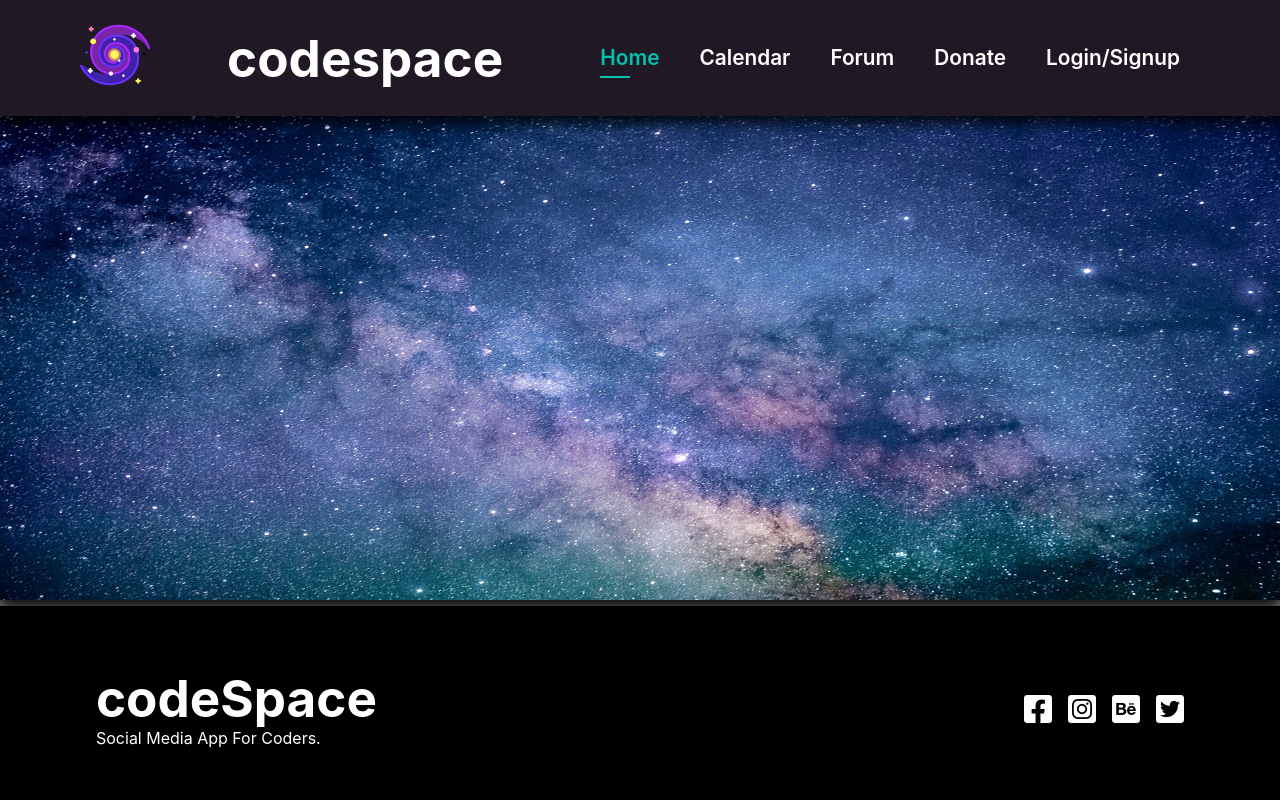
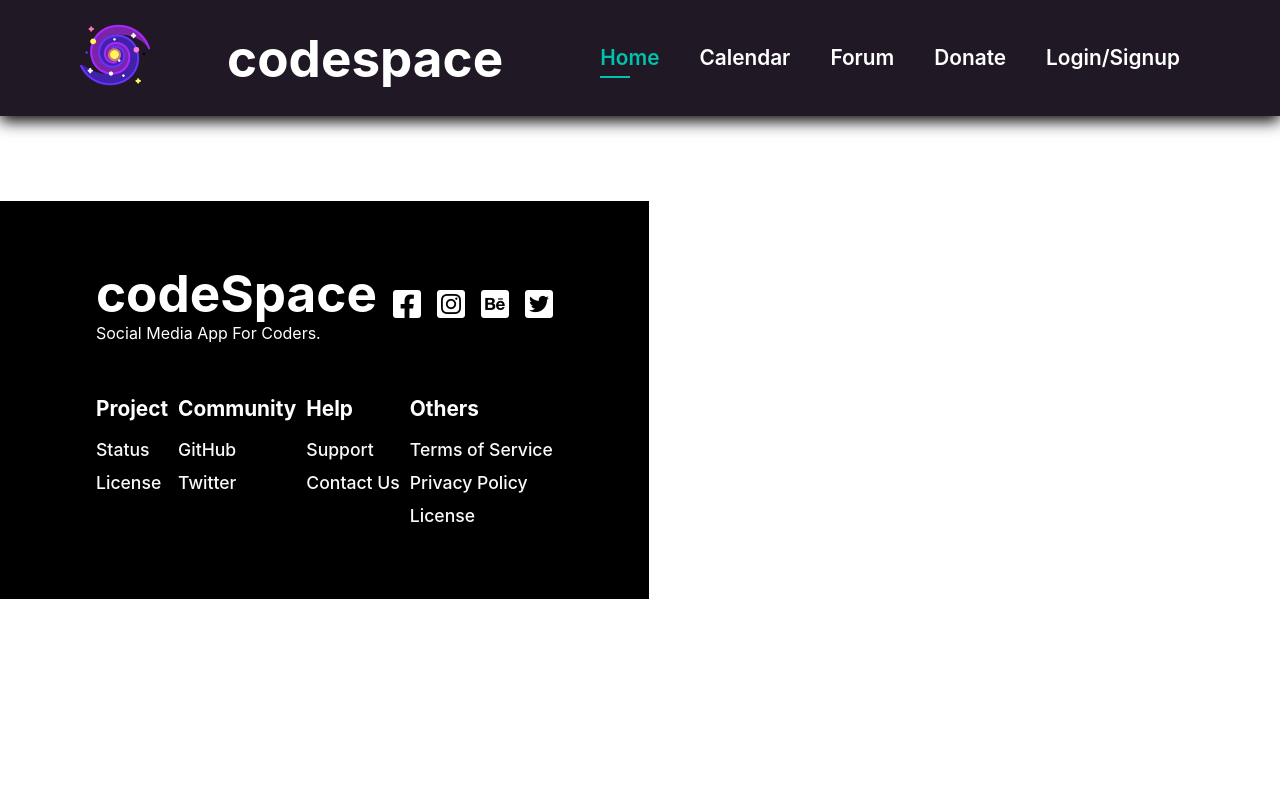
Before and after one commit to Jako0320/codespace, a React (Vite) app in the folder client/: page / in a window 1280 px wide. Shown: the top 800 px of the page. Built offline with nearby package versions, Linux system fonts and the light colour scheme.

Commit message:
added homepage and changed footer css to capitalized name

```diff
--- a/client/src/App.jsx
+++ b/client/src/App.jsx
@@ -1,14 +1,14 @@
 import { useState } from 'react'
 import './App.css'
 import Navbar from './components/Nav/Navbar';
-import Homepage from './components/Homepage/Homepage';
+import Home from './components/Home/Home';
 import Footer from './components/Footer/Footer';
 
 function App() {
   return (
     <>
      <Navbar/>
-      <Homepage/>
+       {/* <Home/> */}
      <Footer/>
     </>
   );
--- /dev/null
+++ b/client/src/components/Home/Home.jsx
@@ -0,0 +1,12 @@
+import React from "react";
+import "./HomeStyles.css";
+
+function Home() {
+  return (
+    <div>
+
+    </div>
+  )
+}
+
+export default Home;
--- a/client/src/components/Homepage/Homepage.jsx
+++ /dev/null
@@ -1,17 +0,0 @@
-
-import React from 'react';
-import './HomepageStyles.css';
-
-
-const HomePage = () => {
-  return (
-  <>
-  <div className='section1'>
-    <img src='/spaceBg.jpg'></img>
-  </div>
-
-  </>
-  );
-}
-
-export default HomePage;
--- a/client/src/components/Homepage/HomepageStyles.css
+++ /dev/null
@@ -1,9 +0,0 @@
-
-div.section1 img {
-  width: 100vw;
-  max-width: 100%;
-  height: 600px;
-  z-index: 9;
-  box-shadow: 0 5px 22px 10px black;
-  overflow: hidden;
-}
```
Also changed, not shown: client/src/components/Home/HomeStyles.css (added).
